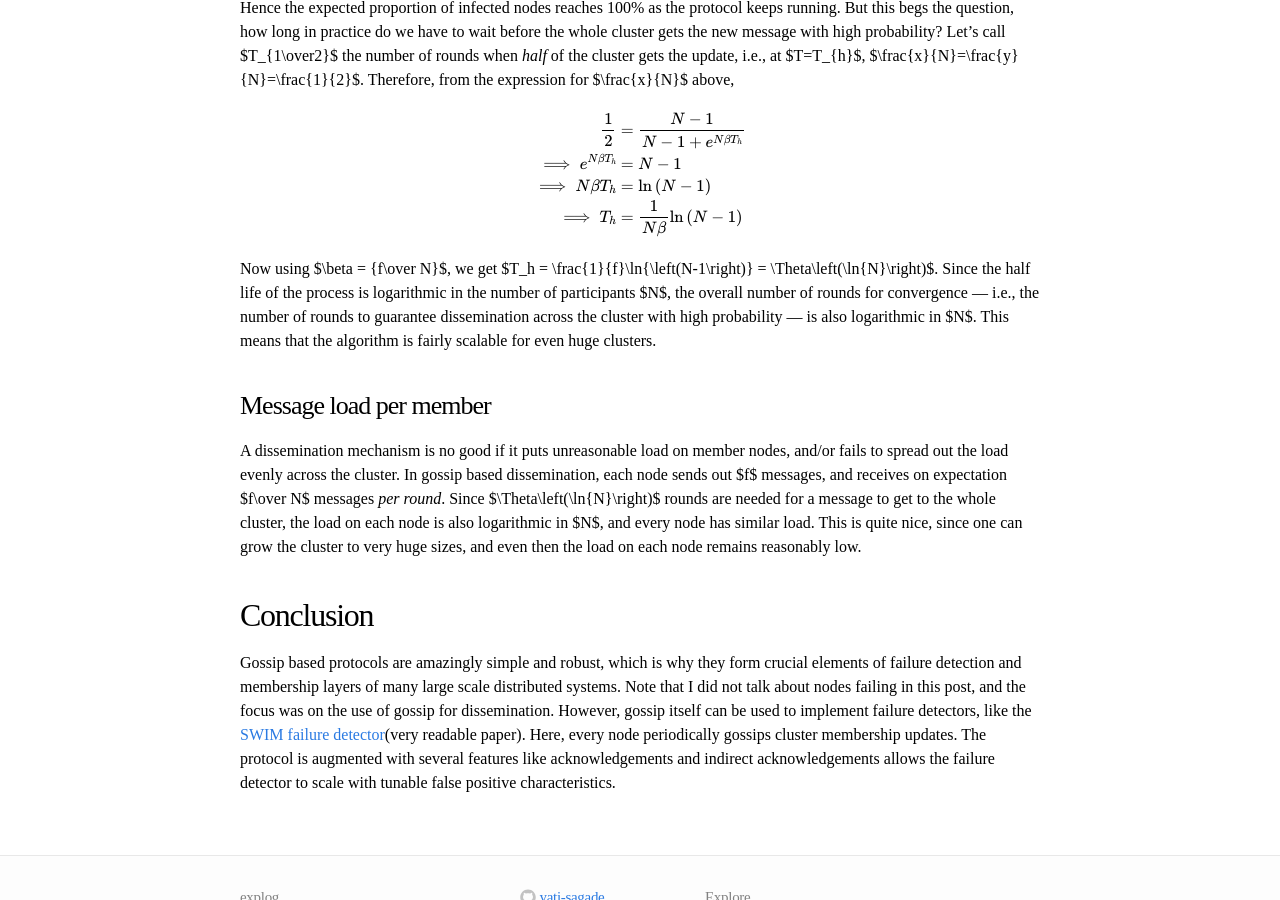
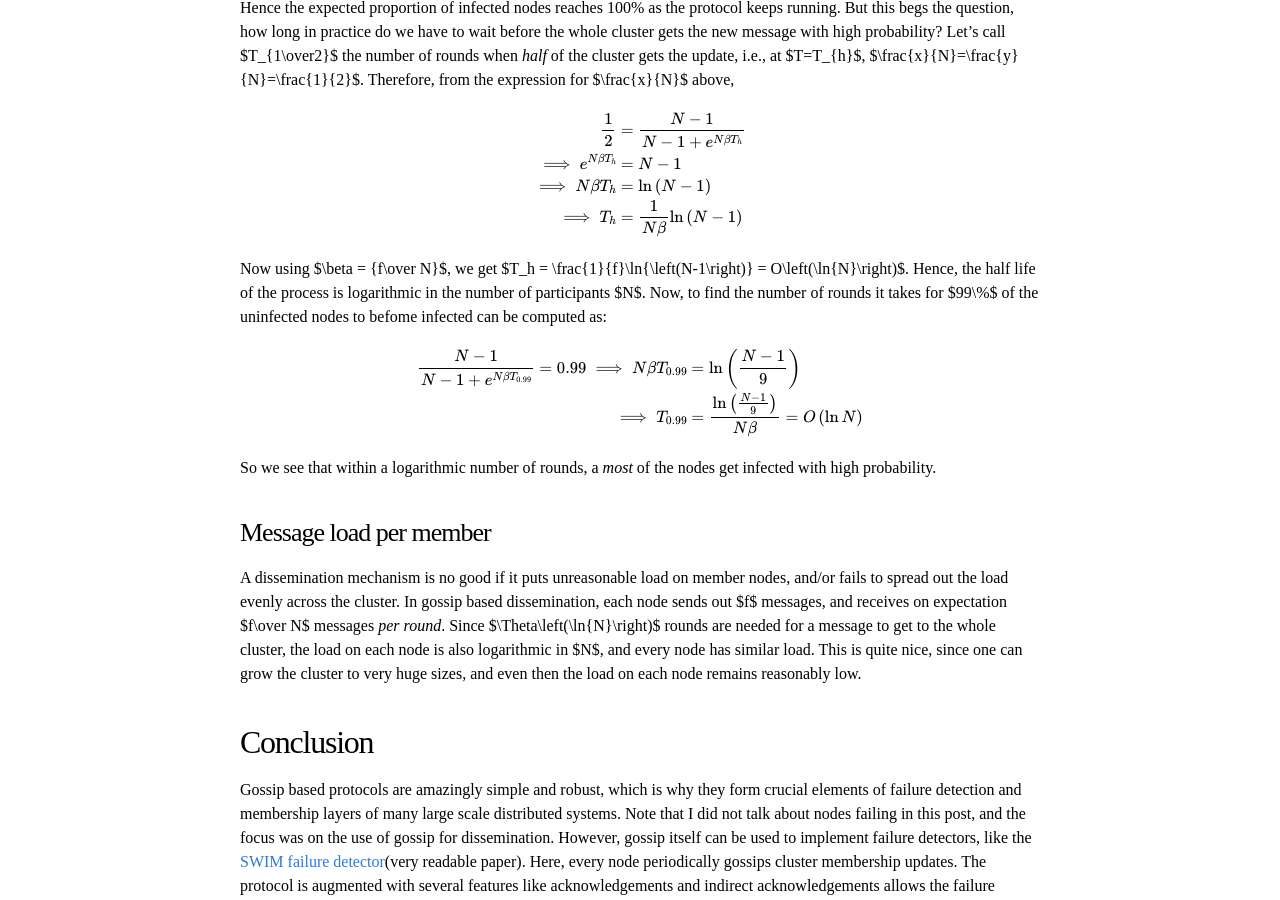
Before and after one commit to yati-sagade/yati-sagade.github.io, a Jekyll site: the page built from _posts/2017-09-10-analyzing-gossip.markdown, in a window 1280 px wide and 900 px high, scrolled down 2705 px. Built offline with Jekyll 4.4.1, drawn with Linux system fonts in a browser that asks for light colours; formulas are drawn with MathJax 3.

Commit message:
Fix a wrong statement about limits

```diff
--- a/_posts/2017-09-10-analyzing-gossip.markdown
+++ b/_posts/2017-09-10-analyzing-gossip.markdown
@@ -154,11 +154,21 @@ $$
 $$
 
 Now using $\beta = {f\over N}$, we get $T_h = \frac{1}{f}\ln{\left(N-1\right)}
-= \Theta\left(\ln{N}\right)$.  Since the half life of the process is logarithmic
-in the number of participants $N$, the overall number of rounds for convergence
---- i.e., the number of rounds to guarantee dissemination across the cluster
-with high probability --- is also logarithmic in $N$. This means that the
-algorithm is fairly scalable for even huge clusters.
+= O\left(\ln{N}\right)$.  Hence, the half life of the process is logarithmic
+in the number of participants $N$. Now, to find the number of rounds it takes
+for $99\%$ of the uninfected nodes to befome infected can be computed as:
+
+$$
+\begin{align*}
+\frac{N-1}{N-1+e^{N\beta T_{0.99}}} = 0.99
+\implies N\beta T_{0.99} &= \ln\left(\frac{N-1}{9}\right) \\
+\implies  T_{0.99} &= {\ln\left(\frac{N-1}{9}\right) \over N\beta } = O\left(\ln{N}\right)\\
+\end{align*}
+$$
+
+So we see that within a logarithmic number of rounds, a _most_ of the nodes
+get infected with high probability.
+
 
 ### Message load per member
 
```
